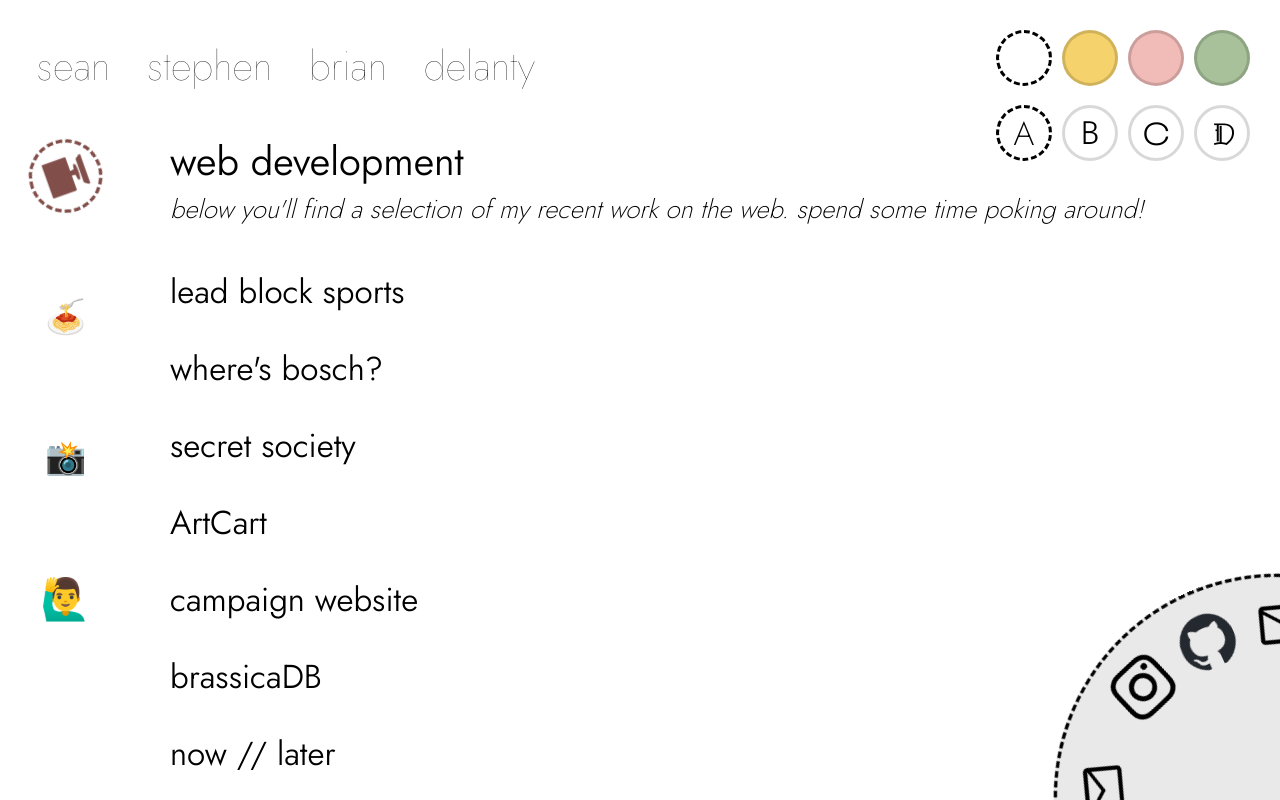
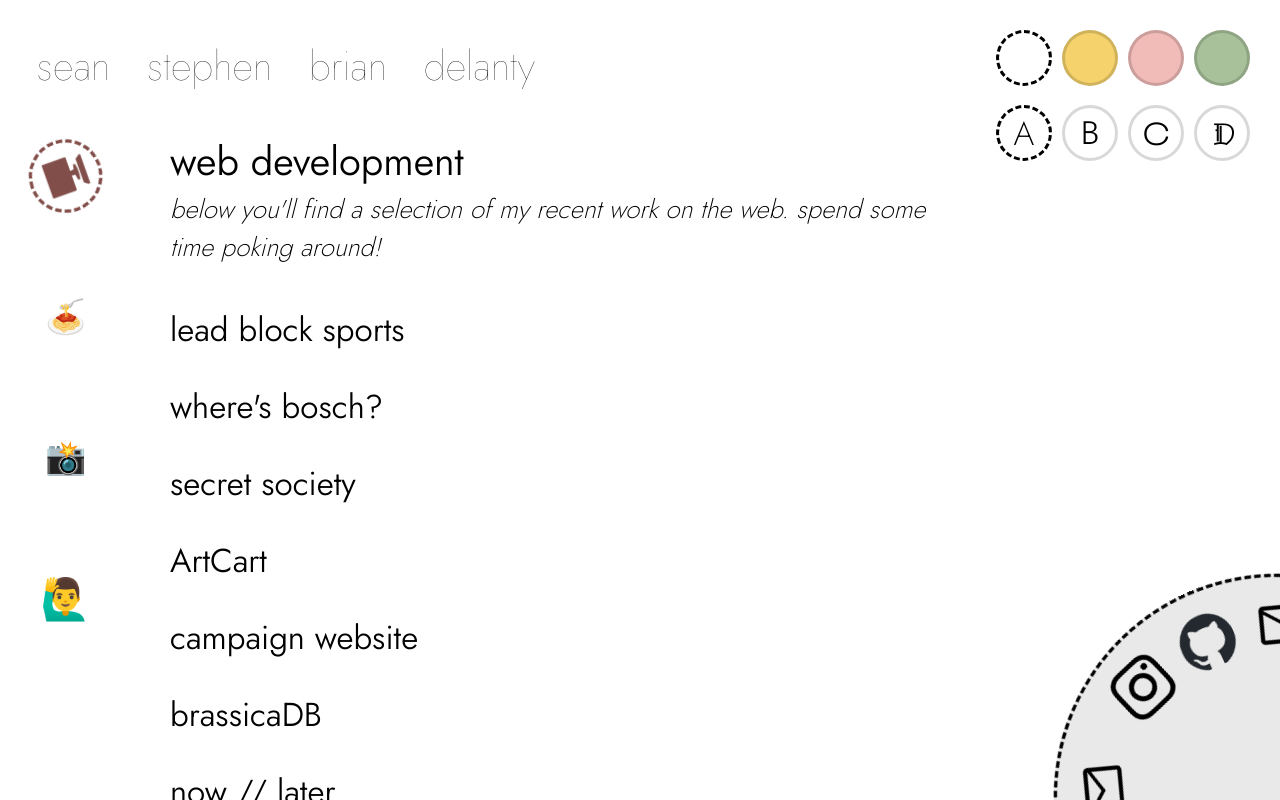
Before and after one commit to seanstephenbrian/portfolio, a React (Create React App) app: page / in a window 1280 px wide. Built offline with nearby package versions, Linux system fonts and the light colour scheme.

Commit message:
limit max width of web dev intro section

```diff
--- a/src/styles/web.scss
+++ b/src/styles/web.scss
@@ -15,6 +15,7 @@
     }
 
     .web-intro {
+        max-width: 60vw;
         font-size: var(--small);
         margin-bottom: 40px;
         font-style: italic;
@@ -30,3 +31,11 @@
         gap: 30px;
     }
 }
+
+@media screen and (max-width: 1000px) {
+    .web {
+        .web-intro {
+            max-width: none;
+        }
+    }
+}
```
Also changed, not shown: 6 other files (tests, documents, lock files or other folders).
